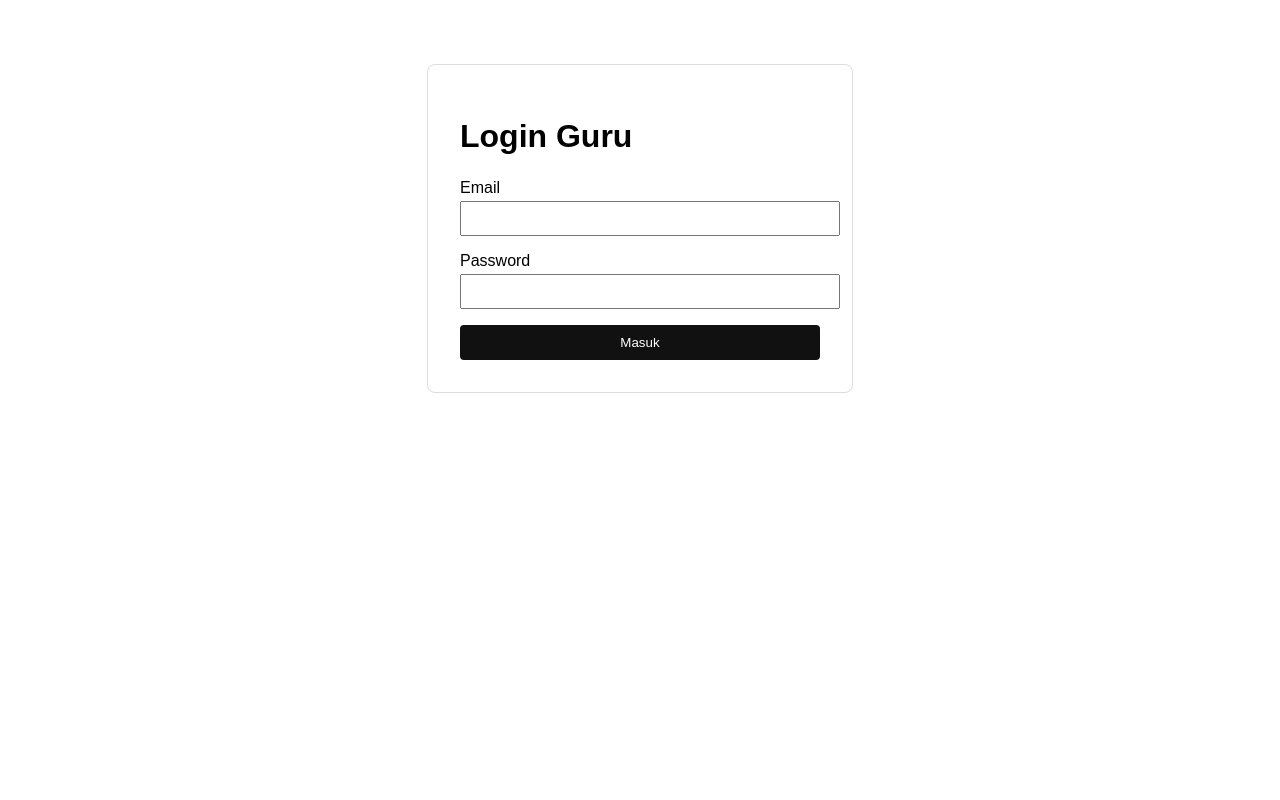
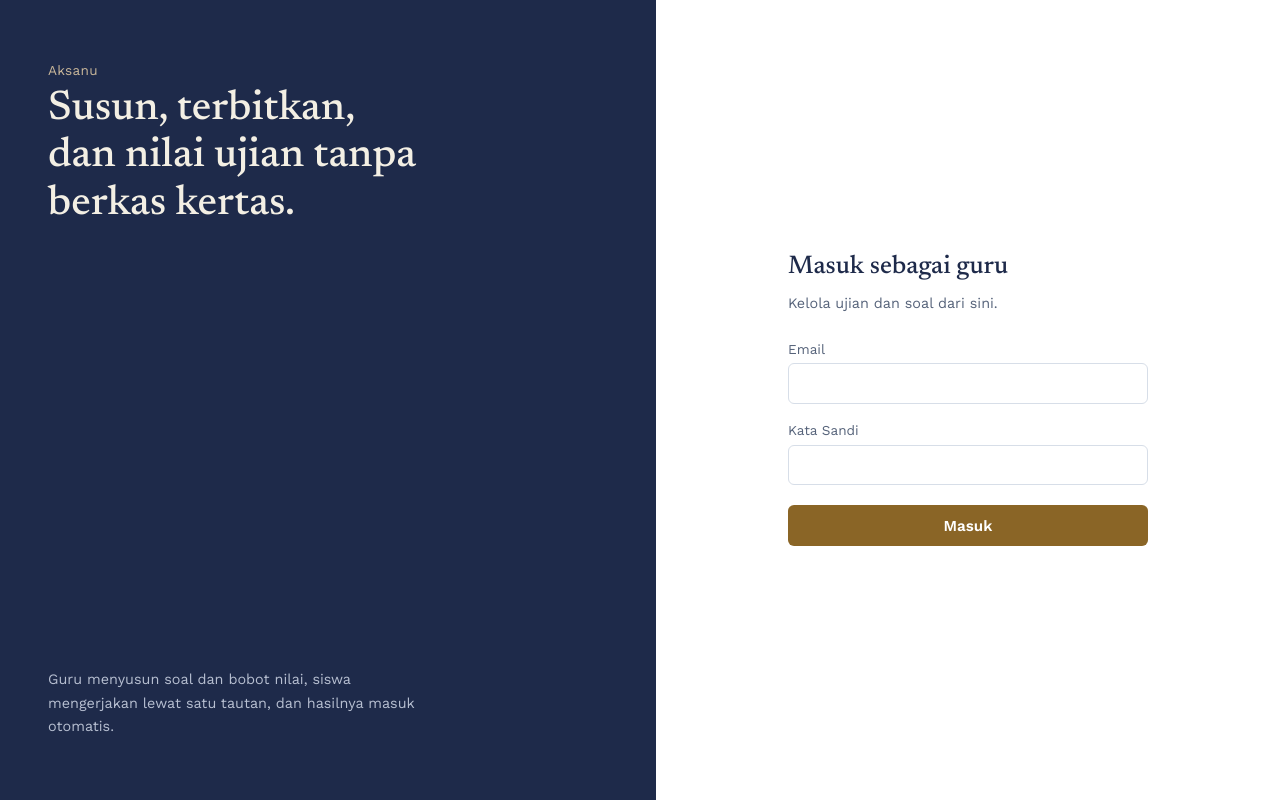
Before and after one commit to maulana10102020-sys/aksanu-exam, a Next.js app: page /login in a window 1280 px wide. Built offline with nearby package versions, Linux system fonts and the light colour scheme; no server answers.

Commit message:
Redesign login and dashboard

```diff
--- /dev/null
+++ b/app/globals.css
@@ -0,0 +1,101 @@
+@import url('https://fonts.googleapis.com/css2?family=Newsreader:opsz,wght@6..72,400;6..72,500;6..72,600&family=Work+Sans:wght@400;500;600;700&display=swap');
+
+:root {
+  --ink: #1E2A4A;
+  --ink-soft: #56637A;
+  --paper: #EEF1F6;
+  --paper-card: #FFFFFF;
+  --line: #D7DEE8;
+  --brass: #B98B3E;
+  --brass-strong: #8A6526;
+  --brass-strong-dark: #6E4E1C;
+  --success: #2F7D4F;
+  --danger: #B3423A;
+  --font-serif: 'Newsreader', Georgia, serif;
+  --font-sans: 'Work Sans', -apple-system, BlinkMacSystemFont, sans-serif;
+}
+
+* { box-sizing: border-box; }
+
+body {
+  margin: 0;
+  background: var(--paper);
+  color: var(--ink);
+  font-family: var(--font-sans);
+}
+
+a { color: inherit; }
+
+.input {
+  width: 100%;
+  padding: 0.65rem 0.75rem;
+  margin-top: 0.35rem;
+  border: 1px solid var(--line);
+  border-radius: 6px;
+  font-family: var(--font-sans);
+  font-size: 0.95rem;
+  color: var(--ink);
+  background: #fff;
+  transition: border-color 0.15s ease;
+}
+.input:focus {
+  outline: none;
+  border-color: var(--brass);
+}
+
+.btn-primary {
+  display: inline-block;
+  padding: 0.7rem 1.4rem;
+  background: var(--brass-strong);
+  color: #fff;
+  border: none;
+  border-radius: 6px;
+  font-family: var(--font-sans);
+  font-weight: 600;
+  font-size: 0.95rem;
+  cursor: pointer;
+  text-decoration: none;
+  transition: background 0.15s ease;
+}
+.btn-primary:hover { background: var(--brass-strong-dark); }
+.btn-primary:disabled { background: #C9B79A; cursor: not-allowed; }
+
+.btn-text {
+  background: none;
+  border: none;
+  color: var(--ink-soft);
+  font-family: var(--font-sans);
+  font-size: 0.9rem;
+  cursor: pointer;
+  text-decoration: none;
+}
+.btn-text:hover { color: var(--ink); }
+
+.auth-shell {
+  min-height: 100vh;
+  display: flex;
+}
+
+.auth-brand {
+  flex: 1;
+  background: var(--ink);
+  color: #F3EFE4;
+  padding: 3rem;
+  display: flex;
+  flex-direction: column;
+  justify-content: space-between;
+}
+
+.auth-form-wrap {
+  flex: 1;
+  display: flex;
+  align-items: center;
+  justify-content: center;
+  padding: 3rem 2rem;
+  background: var(--paper-card);
+}
+
+@media (max-width: 860px) {
+  .auth-shell { flex-direction: column; }
+  .auth-brand { padding: 2rem; }
+}
--- a/app/layout.js
+++ b/app/layout.js
@@ -1,3 +1,5 @@
+import './globals.css';
+
 export const metadata = {
   title: 'Aksanu Exam',
   description: 'Sistem ujian online',
--- a/app/login/page.js
+++ b/app/login/page.js
@@ -26,48 +26,70 @@ export default function LoginPage() {
     setLoading(false);
 
     if (queryError || !data) {
-      setError('Email atau password salah.');
+      setError('Email atau kata sandi tidak cocok. Coba lagi.');
       return;
     }
 
-    // Simpan info guru yang login (sementara pakai localStorage, sederhana dulu)
     localStorage.setItem('guru', JSON.stringify(data));
     router.push('/dashboard');
   }
 
   return (
-    <div style={{ maxWidth: '360px', margin: '4rem auto', padding: '2rem', fontFamily: 'sans-serif', border: '1px solid #ddd', borderRadius: '8px' }}>
-      <h1 style={{ marginBottom: '1.5rem' }}>Login Guru</h1>
-      <form onSubmit={handleLogin}>
+    <div className="auth-shell">
+      <div className="auth-brand">
+        <div>
+          <p style={{ fontFamily: 'var(--font-sans)', fontSize: '0.85rem', letterSpacing: '0.02em', color: '#C9B79A', marginBottom: '0.5rem' }}>
+            Aksanu
+          </p>
+          <h1 style={{ fontFamily: 'var(--font-serif)', fontSize: '2.6rem', fontWeight: 500, lineHeight: 1.15, margin: 0, maxWidth: '380px' }}>
+            Susun, terbitkan, dan nilai ujian tanpa berkas kertas.
+          </h1>
+        </div>
+        <p style={{ fontFamily: 'var(--font-sans)', fontSize: '0.9rem', color: '#B7BFD1', maxWidth: '380px', lineHeight: 1.6 }}>
+          Guru menyusun soal dan bobot nilai, siswa mengerjakan lewat satu tautan, dan hasilnya masuk otomatis.
+        </p>
+      </div>
+
+      <div className="auth-form-wrap">
+        <form onSubmit={handleLogin} style={{ width: '100%', maxWidth: '360px' }}>
+          <h2 style={{ fontFamily: 'var(--font-serif)', fontSize: '1.6rem', fontWeight: 500, margin: '0 0 0.3rem' }}>
+            Masuk sebagai guru
+          </h2>
+          <p style={{ fontSize: '0.9rem', color: 'var(--ink-soft)', marginBottom: '1.75rem' }}>
+            Kelola ujian dan soal dari sini.
+          </p>
+
           <div style={{ marginBottom: '1rem' }}>
-          <label>Email</label>
+            <label style={{ fontSize: '0.85rem', color: 'var(--ink-soft)' }}>Email</label>
             <input
               type="email"
+              className="input"
               value={email}
               onChange={(e) => setEmail(e.target.value)}
               required
-            style={{ width: '100%', padding: '0.5rem', marginTop: '0.25rem' }}
             />
           </div>
-        <div style={{ marginBottom: '1rem' }}>
-          <label>Password</label>
+
+          <div style={{ marginBottom: '1.25rem' }}>
+            <label style={{ fontSize: '0.85rem', color: 'var(--ink-soft)' }}>Kata Sandi</label>
             <input
               type="password"
+              className="input"
               value={password}
               onChange={(e) => setPassword(e.target.value)}
               required
-            style={{ width: '100%', padding: '0.5rem', marginTop: '0.25rem' }}
             />
           </div>
-        {error && <p style={{ color: 'red', fontSize: '0.9rem' }}>{error}</p>}
-        <button
-          type="submit"
-          disabled={loading}
-          style={{ width: '100%', padding: '0.6rem', background: '#111', color: '#fff', border: 'none', borderRadius: '4px', cursor: 'pointer' }}
-        >
-          {loading ? 'Memproses...' : 'Masuk'}
+
+          {error && (
+            <p style={{ color: 'var(--danger)', fontSize: '0.85rem', marginBottom: '1rem' }}>{error}</p>
+          )}
+
+          <button type="submit" disabled={loading} className="btn-primary" style={{ width: '100%', textAlign: 'center' }}>
+            {loading ? 'Memeriksa...' : 'Masuk'}
           </button>
         </form>
       </div>
+    </div>
   );
 }
```
Also changed, not shown: app/dashboard/page.js (+51 -33 lines). Lines whose indentation alone changed are shown as unchanged.
